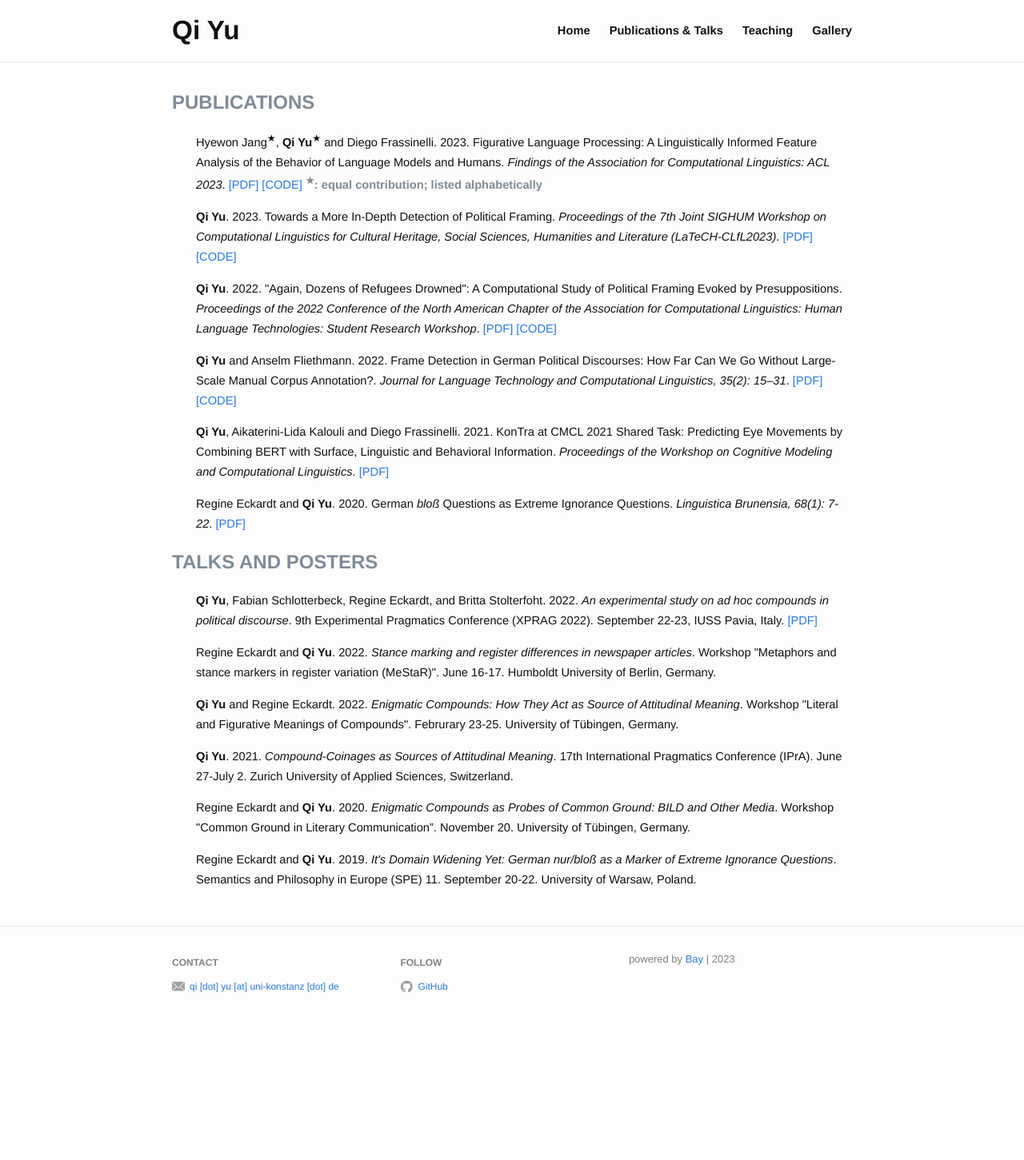
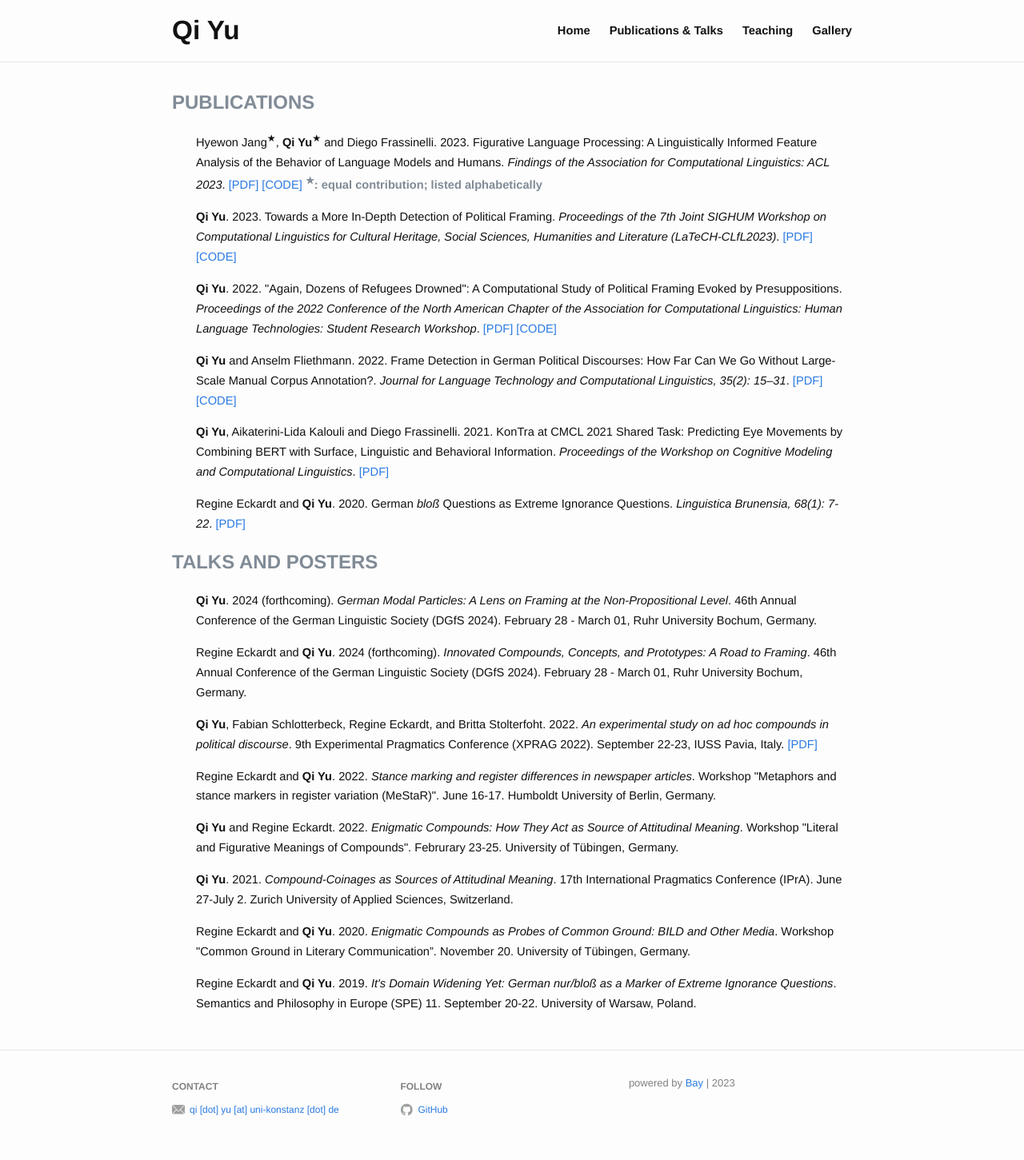
Before and after one commit to qi-yu/qi-yu.github.io, a Jekyll site: the page built from publication.md, in a window 1280 px wide. Shown: the whole page at 80% size. Built offline with Jekyll 4.4.1, drawn with Linux system fonts in a browser that asks for light colours; before the commit the page ends 1297 px from its top, so only the background shows below that.

Commit message:
updated talk list

```diff
--- a/publication.md
+++ b/publication.md
@@ -58,6 +58,22 @@ categories:
 
   - name: TALKS AND POSTERS
     sections:
+      - year: 2024
+        items:
+          - title: <em>German Modal Particles&#58; A Lens on Framing at the Non-Propositional Level</em>
+            authors: <b>Qi Yu</b>
+            year: 2024 (forthcoming)
+            workshop: 46th Annual Conference of the German Linguistic Society (DGfS 2024)
+            note: February 28 - March 01, Ruhr University Bochum, Germany
+
+      - year: 2024
+        items:
+          - title: <em>Innovated Compounds, Concepts, and Prototypes&#58; A Road to Framing</em>
+            authors: Regine Eckardt and <b>Qi Yu</b>
+            year: 2024 (forthcoming)
+            workshop: 46th Annual Conference of the German Linguistic Society (DGfS 2024)
+            note: February 28 - March 01, Ruhr University Bochum, Germany
+
       - year: 2022
         items:
           - title: <em>An experimental study on ad hoc compounds in political discourse</em>
```
Also changed, not shown: 2 other files.
